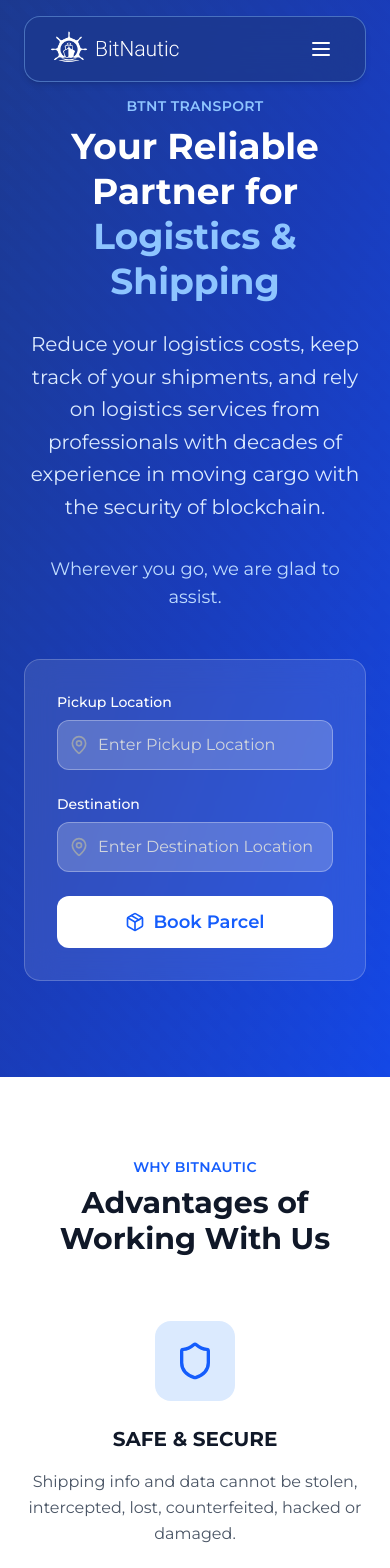
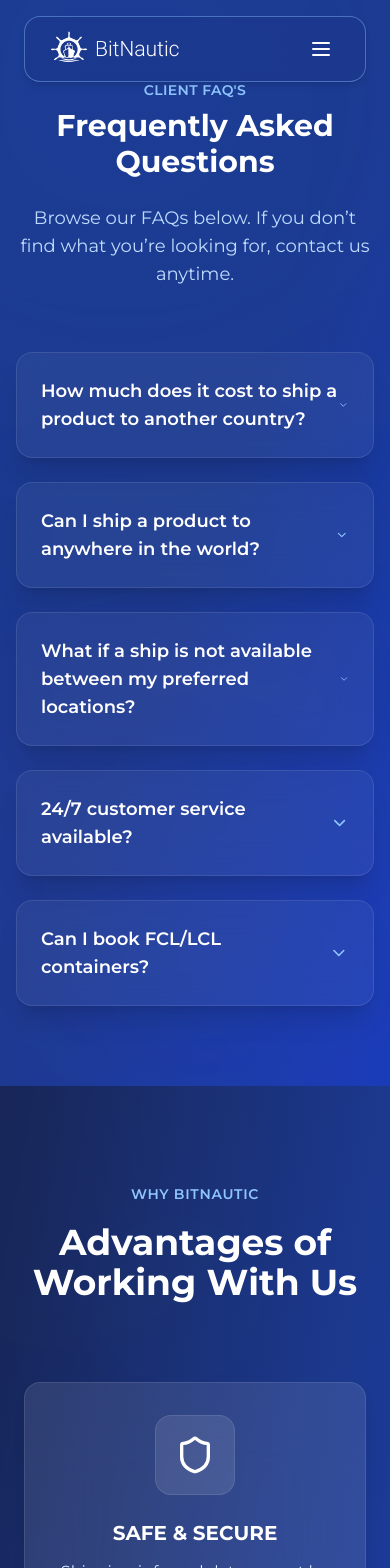
Before and after one commit to rohit-lagom/bitnautic, a Next.js app: page /transport in a window 390 px wide. Shown: the top 1568 px of the page. Built offline with nearby package versions, Linux system fonts and the light colour scheme.

Commit message:
fix(Trasnport): Added Glassmorphism effect to all Sections

```diff
--- a/src/app/transport/Advantages.jsx
+++ b/src/app/transport/Advantages.jsx
@@ -4,44 +4,75 @@ import { Shield, Globe, Zap, Clock, Users, CheckCircle } from 'lucide-react';
 
 export default function Advantages() {
   const advantages = [
-    { icon: Shield, title: 'SAFE & SECURE', description: 'Shipping info and data cannot be stolen, intercepted, lost, counterfeited, hacked or damaged.' },
-    { icon: Globe, title: 'DECENTRALIZED', description: 'Encrypted storage is 100% resilient to hackers.' },
-    { icon: Zap, title: 'AUTOMATED', description: 'Fully API-supported document & data transfer, so no data re-entry is needed.' },
-    { icon: Clock, title: 'FAST', description: 'Transfer documents of title with blockchain in seconds, instead of weeks for paper delivery.' },
-    { icon: Users, title: 'FLEXIBLE', description: 'Access through a web interface or mobile app.' },
-    { icon: CheckCircle, title: 'TRUSTABLE', description: 'Access a complete information\'s audit trail anytime and anywhere.' },
+    {
+      icon: Shield,
+      title: 'SAFE & SECURE',
+      description: 'Shipping info and data cannot be stolen, intercepted, lost, counterfeited, hacked or damaged.',
+    },
+    {
+      icon: Globe,
+      title: 'DECENTRALIZED',
+      description: 'Encrypted storage is 100% resilient to hackers.',
+    },
+    {
+      icon: Zap,
+      title: 'AUTOMATED',
+      description: 'Fully API-supported document & data transfer, so no data re-entry is needed.',
+    },
+    {
+      icon: Clock,
+      title: 'FAST',
+      description: 'Transfer documents of title with blockchain in seconds, instead of weeks for paper delivery.',
+    },
+    {
+      icon: Users,
+      title: 'FLEXIBLE',
+      description: 'Access through a web interface or mobile app.',
+    },
+    {
+      icon: CheckCircle,
+      title: 'TRUSTABLE',
+      description: 'Access a complete information\'s audit trail anytime and anywhere.',
+    },
   ];
 
   return (
-    <section className="py-20 bg-white">
-      <div className="max-w-7xl mx-auto px-4 sm:px-6 lg:px-8">
+    <section className="py-24 bg-gradient-to-br from-blue-950 via-blue-900 to-blue-800 text-white relative overflow-hidden">
+      {/* Ambient glass lighting */}
+      <div className="absolute -top-32 -left-32 w-[400px] h-[400px] bg-white/10 rounded-full blur-[120px] opacity-10" />
+      <div className="absolute top-16 right-16 w-[300px] h-[300px] bg-blue-300/10 rounded-full blur-[100px] opacity-10" />
+
+      <div className="relative z-10 max-w-7xl mx-auto px-6">
         <motion.div
           initial={{ opacity: 0, y: 30 }}
           whileInView={{ opacity: 1, y: 0 }}
           transition={{ duration: 0.8 }}
-          className="text-center mb-16"
+          className="text-center mb-20"
         >
-          <span className="text-blue-600 font-semibold text-sm uppercase tracking-wide mb-2 block">
+          <span className="text-blue-300 font-semibold text-sm uppercase tracking-wider">
             Why BitNautic
           </span>
-          <h2 className="text-3xl lg:text-5xl font-bold text-gray-900 mb-6">
+          <h2 className="text-4xl lg:text-5xl font-bold mt-4 text-white">
             Advantages of Working With Us
           </h2>
         </motion.div>
-        <div className="grid grid-cols-1 md:grid-cols-2 lg:grid-cols-3 gap-8">
+
+        <div className="grid grid-cols-1 sm:grid-cols-2 lg:grid-cols-3 gap-10">
           {advantages.map((advantage, index) => (
             <motion.div
               key={advantage.title}
               initial={{ opacity: 0, y: 30 }}
               whileInView={{ opacity: 1, y: 0 }}
               transition={{ duration: 0.8, delay: index * 0.1 }}
-              className="group text-center"
+              className="group bg-white/10 backdrop-blur-2xl border border-white/10 rounded-2xl p-8 text-center shadow-lg hover:shadow-xl hover:-translate-y-2 transition-all duration-300"
             >
-              <div className="w-20 h-20 bg-blue-100 rounded-2xl flex items-center justify-center mx-auto mb-6 group-hover:bg-blue-600 transition-all duration-300 transform group-hover:scale-110">
-                <advantage.icon className="h-10 w-10 text-blue-600 group-hover:text-white transition-colors duration-300" />
+              <div className="w-20 h-20 bg-white/10 border border-white/10 rounded-2xl flex items-center justify-center mx-auto mb-6 transition-all duration-300 group-hover:bg-blue-600">
+                <advantage.icon className="h-10 w-10 text-white group-hover:text-white transition-colors duration-300" />
               </div>
-              <h3 className="text-xl font-bold text-gray-900 mb-4">{advantage.title}</h3>
-              <p className="text-gray-600 leading-relaxed">{advantage.description}</p>
+              <h3 className="text-xl font-bold text-white mb-3">{advantage.title}</h3>
+              <p className="text-blue-100 text-base leading-relaxed">
+                {advantage.description}
+              </p>
             </motion.div>
           ))}
         </div>
--- a/src/app/transport/FAQ.jsx
+++ b/src/app/transport/FAQ.jsx
@@ -1,60 +1,94 @@
 'use client';
-import { motion } from 'framer-motion';
+import { useState } from 'react';
+import { motion, AnimatePresence } from 'framer-motion';
+import { ChevronDown } from 'lucide-react';
 
 export default function FAQ() {
   const faqs = [
     {
       question: 'How much does it cost to ship a product to another country?',
-      answer: 'Users will find multiple quotes from multiple shipping service providers. They can select best quote between two countries on their preferred date.',
+      answer:
+        'Users will find multiple quotes from multiple shipping service providers. They can select the best quote between two countries on their preferred date.',
     },
     {
-      question: 'Can I ship product to anywhere in the world?',
-      answer: 'Yes, it depends upon the availability of the cargoes.',
+      question: 'Can I ship a product to anywhere in the world?',
+      answer: 'Yes, it depends upon the availability of the cargoes and shipping routes.',
     },
     {
-      question: 'What if ship is not available between my preferred locations?',
-      answer: 'You can raise enquiry and specific merchants can get back to you on your official email id with customized package for you.',
+      question: 'What if a ship is not available between my preferred locations?',
+      answer:
+        'You can raise an enquiry, and merchants will contact you via email with a custom quote.',
     },
     {
-      question: '24/7 customer services?',
-      answer: 'Yes. You can also contact on hello@bitnautic.com',
+      question: '24/7 customer support available?',
+      answer: 'Yes, BitNautic provides 24/7 support. Reach us at hello@bitnautic.com.',
     },
     {
-      question: 'Can I book FCL/LCL container?',
-      answer: 'Yes. There are also multiple container types like standard 20, refrigerated 40 etc.',
+      question: 'Can I book FCL/LCL containers?',
+      answer:
+        'Yes. BitNautic supports standard 20ft, refrigerated 40ft, and more container types.',
     },
   ];
 
+  const [openIndex, setOpenIndex] = useState(0);
+  const toggle = (index) => setOpenIndex(openIndex === index ? null : index);
+
   return (
-    <section className="py-20 bg-white">
-      <div className="max-w-4xl mx-auto px-4 sm:px-6 lg:px-8">
+    <section className="py-24 bg-gradient-to-br from-blue-950 via-blue-900 to-blue-800 text-white relative overflow-hidden">
+      {/* Ambient glass blur effects */}
+      <div className="absolute -top-32 -left-32 w-[400px] h-[400px] bg-white/10 rounded-full blur-[120px] opacity-10" />
+      <div className="absolute top-16 right-16 w-[300px] h-[300px] bg-blue-300/10 rounded-full blur-[100px] opacity-10" />
+
+      <div className="relative z-10 max-w-4xl mx-auto px-6">
         <motion.div
           initial={{ opacity: 0, y: 30 }}
           whileInView={{ opacity: 1, y: 0 }}
           transition={{ duration: 0.8 }}
           className="text-center mb-16"
         >
-          <span className="text-blue-600 font-semibold text-sm uppercase tracking-wide mb-2 block">
+          <span className="text-blue-300 font-semibold text-sm uppercase tracking-wider">
             Client FAQ's
           </span>
-          <h2 className="text-3xl lg:text-5xl font-bold text-gray-900 mb-6">
+          <h2 className="text-4xl lg:text-5xl font-bold mt-4 text-white">
             Frequently Asked Questions
           </h2>
-          <p className="text-xl text-gray-600">
-            Browse our FAQs below. If you cannot find the answer you're looking for, please contact us
-          </p>
         </motion.div>
+
         <div className="space-y-6">
           {faqs.map((faq, index) => (
             <motion.div
               key={faq.question}
               initial={{ opacity: 0, y: 20 }}
               whileInView={{ opacity: 1, y: 0 }}
-              transition={{ duration: 0.5, delay: index * 0.1 }}
-              className="bg-gray-50 rounded-xl p-6 hover:bg-gray-100 transition-colors duration-300"
+              transition={{ duration: 0.6, delay: index * 0.1 }}
+              className="rounded-2xl border border-white/10 bg-white/10 backdrop-blur-2xl p-6 shadow-xl hover:shadow-2xl transition-all duration-300"
             >
-              <h3 className="text-lg font-bold text-gray-900 mb-3">{faq.question}</h3>
-              <p className="text-gray-600 leading-relaxed">{faq.answer}</p>
+              <button
+                onClick={() => toggle(index)}
+                className="w-full flex items-center justify-between text-left"
+              >
+                <h3 className="text-lg font-semibold text-white">{faq.question}</h3>
+                <ChevronDown
+                  className={`h-5 w-5 text-blue-300 transition-transform duration-300 ${
+                    openIndex === index ? 'rotate-180' : ''
+                  }`}
+                />
+              </button>
+
+              <AnimatePresence>
+                {openIndex === index && (
+                  <motion.div
+                    initial={{ height: 0, opacity: 0 }}
+                    animate={{ height: 'auto', opacity: 1 }}
+                    exit={{ height: 0, opacity: 0 }}
+                    transition={{ duration: 0.3 }}
+                  >
+                    <div className="mt-4 text-blue-100 text-sm leading-relaxed">
+                      {faq.answer}
+                    </div>
+                  </motion.div>
+                )}
+              </AnimatePresence>
             </motion.div>
           ))}
         </div>
--- a/src/app/transport/Hero.jsx
+++ b/src/app/transport/Hero.jsx
@@ -1,85 +1,103 @@
 'use client';
 import { useState } from 'react';
-import { motion } from 'framer-motion';
+import { motion, AnimatePresence } from 'framer-motion';
+import { ChevronDown } from 'lucide-react';
 
-import { MapPin, Package } from 'lucide-react';
+export default function FAQ() {
+  const faqs = [
+    {
+      question: 'How much does it cost to ship a product to another country?',
+      answer:
+        'Users will find multiple quotes from multiple shipping service providers. They can select the best quote between two countries on their preferred date.',
+    },
+    {
+      question: 'Can I ship a product to anywhere in the world?',
+      answer: 'Yes, it depends upon the availability of the cargoes and routes.',
+    },
+    {
+      question: 'What if a ship is not available between my preferred locations?',
+      answer:
+        'You can raise an enquiry, and merchants will get back to you with a customized package on your official email.',
+    },
+    {
+      question: '24/7 customer service available?',
+      answer: 'Yes. You can also reach us at hello@bitnautic.com anytime.',
+    },
+    {
+      question: 'Can I book FCL/LCL containers?',
+      answer:
+        'Absolutely. We support various container types including standard 20ft, 40ft, refrigerated containers, and more.',
+    },
+  ];
 
-export default function Hero() {
-  const [pickupLocation, setPickupLocation] = useState('');
-  const [destination, setDestination] = useState('');
+  const [openIndex, setOpenIndex] = useState(null);
+
+  const toggleFAQ = (index) => {
+    setOpenIndex(openIndex === index ? null : index);
+  };
 
   return (
-    <section className="relative bg-gradient-to-br from-blue-900 via-blue-800 to-blue-700 text-white overflow-hidden">
-      <div className="absolute inset-0 shipping-pattern opacity-20"></div>
-        <div className="relative z-10 max-w-7xl mx-auto px-6 py-24 sm:py-32 md:py-34 lg:py-40 ">
-        <div className="text-center mb-12">
+    <section className="relative py-20 bg-gradient-to-br from-blue-900 via-blue-900 to-blue-800 text-white overflow-hidden">
+      {/* Blur background blobs */}
+      <div className="absolute -top-40 -left-32 w-[500px] h-[500px] bg-blue-500/10 rounded-full blur-[160px]" />
+      <div className="absolute bottom-0 right-0 w-[400px] h-[400px] bg-indigo-500/10 rounded-full blur-[140px]" />
+
+      <div className="relative z-10 max-w-4xl mx-auto px-4 sm:px-6 lg:px-8">
         <motion.div
-            initial={{ opacity: 0, y: 50 }}
-            animate={{ opacity: 1, y: 0 }}
+          initial={{ opacity: 0, y: 30 }}
+          whileInView={{ opacity: 1, y: 0 }}
           transition={{ duration: 0.8 }}
+          className="text-center mb-16"
         >
           <span className="text-blue-300 font-semibold text-sm uppercase tracking-wide mb-2 block">
-              BTNT Transport
+            Client FAQ's
           </span>
-            <h1 className="text-4xl lg:text-6xl font-bold leading-tight mb-6">
-              Your Reliable Partner for
-              <span className="block text-blue-300">Logistics & Shipping</span>
-            </h1>
-            <p className="text-xl text-blue-100 max-w-3xl mx-auto leading-relaxed mb-8">
-              Reduce your logistics costs, keep track of your shipments, and rely on logistics services from professionals with decades of experience in moving cargo with the security of blockchain.
-            </p>
+          <h2 className="text-3xl lg:text-5xl font-bold text-white mb-6">
+            Frequently Asked Questions
+          </h2>
           <p className="text-lg text-blue-200">
-              Wherever you go, we are glad to assist.
+            Browse our FAQs below. If you don’t find what you’re looking for, contact us anytime.
           </p>
         </motion.div>
-        </div>
+
+        <div className="space-y-6">
+          {faqs.map((faq, index) => (
             <motion.div
-          initial={{ opacity: 0, y: 30 }}
-          animate={{ opacity: 1, y: 0 }}
-          transition={{ duration: 0.8, delay: 0.3 }}
-          className="max-w-4xl mx-auto"
+              key={faq.question}
+              initial={{ opacity: 0, y: 20 }}
+              whileInView={{ opacity: 1, y: 0 }}
+              transition={{ duration: 0.5, delay: index * 0.1 }}
+              className="rounded-2xl border border-white/10 bg-white/5 backdrop-blur-lg p-6 shadow-xl transition-colors duration-300"
             >
-          <div className="bg-white/10 backdrop-blur-lg rounded-2xl p-8 border border-white/20">
-            <div className="grid grid-cols-1 lg:grid-cols-3 gap-6">
-              <div className="relative">
-                <label className="block text-white text-sm font-medium mb-2">
-                  Pickup Location
-                </label>
-                <div className="relative">
-                  <MapPin className="absolute left-3 top-1/2 transform -translate-y-1/2 h-5 w-5 text-gray-400" />
-                  <input
-                    type="text"
-                    placeholder="Enter Pickup Location"
-                    value={pickupLocation}
-                    onChange={(e) => setPickupLocation(e.target.value)}
-                    className="w-full pl-10 pr-4 py-3 bg-white/20 border border-white/30 rounded-xl text-white placeholder-gray-300 focus:outline-none focus:ring-2 focus:ring-blue-400 focus:border-transparent"
+              <button
+                onClick={() => toggleFAQ(index)}
+                className="flex justify-between items-center w-full text-left"
+              >
+                <h3 className="text-lg font-semibold text-white">{faq.question}</h3>
+                <ChevronDown
+                  className={`h-5 w-5 text-blue-300 transform transition-transform duration-300 ${
+                    openIndex === index ? 'rotate-180' : ''
+                  }`}
                 />
-                </div>
-              </div>
-              <div className="relative">
-                <label className="block text-white text-sm font-medium mb-2">
-                  Destination
-                </label>
-                <div className="relative">
-                  <MapPin className="absolute left-3 top-1/2 transform -translate-y-1/2 h-5 w-5 text-gray-400" />
-                  <input
-                    type="text"
-                    placeholder="Enter Destination Location"
-                    value={destination}
-                    onChange={(e) => setDestination(e.target.value)}
-                    className="w-full pl-10 pr-4 py-3 bg-white/20 border border-white/30 rounded-xl text-white placeholder-gray-300 focus:outline-none focus:ring-2 focus:ring-blue-400 focus:border-transparent"
-                  />
-                </div>
-              </div>
-              <div className="flex items-end">
-                <button className="w-full bg-white text-blue-600 px-6 py-3 rounded-xl font-semibold text-lg hover:bg-gray-100 transition-all duration-300 flex items-center justify-center space-x-2 transform hover:scale-105">
-                  <Package className="h-5 w-5" />
-                  <span>Book Parcel</span>
               </button>
-              </div>
-            </div>
+
+              <AnimatePresence>
+                {openIndex === index && (
+                  <motion.div
+                    initial={{ height: 0, opacity: 0 }}
+                    animate={{ height: 'auto', opacity: 1 }}
+                    exit={{ height: 0, opacity: 0 }}
+                    transition={{ duration: 0.3, ease: 'easeInOut' }}
+                  >
+                    <div className="mt-4 text-blue-100 text-sm leading-relaxed">
+                      {faq.answer}
                     </div>
                   </motion.div>
+                )}
+              </AnimatePresence>
+            </motion.div>
+          ))}
+        </div>
       </div>
     </section>
   );
```
Also changed, not shown: src/app/transport/CTA.jsx (+16 -10 lines), src/app/transport/Features.jsx (+33 -15 lines), src/app/transport/LiveShippingLeads.jsx (+25 -23 lines). Lines whose indentation alone changed are shown as unchanged.
